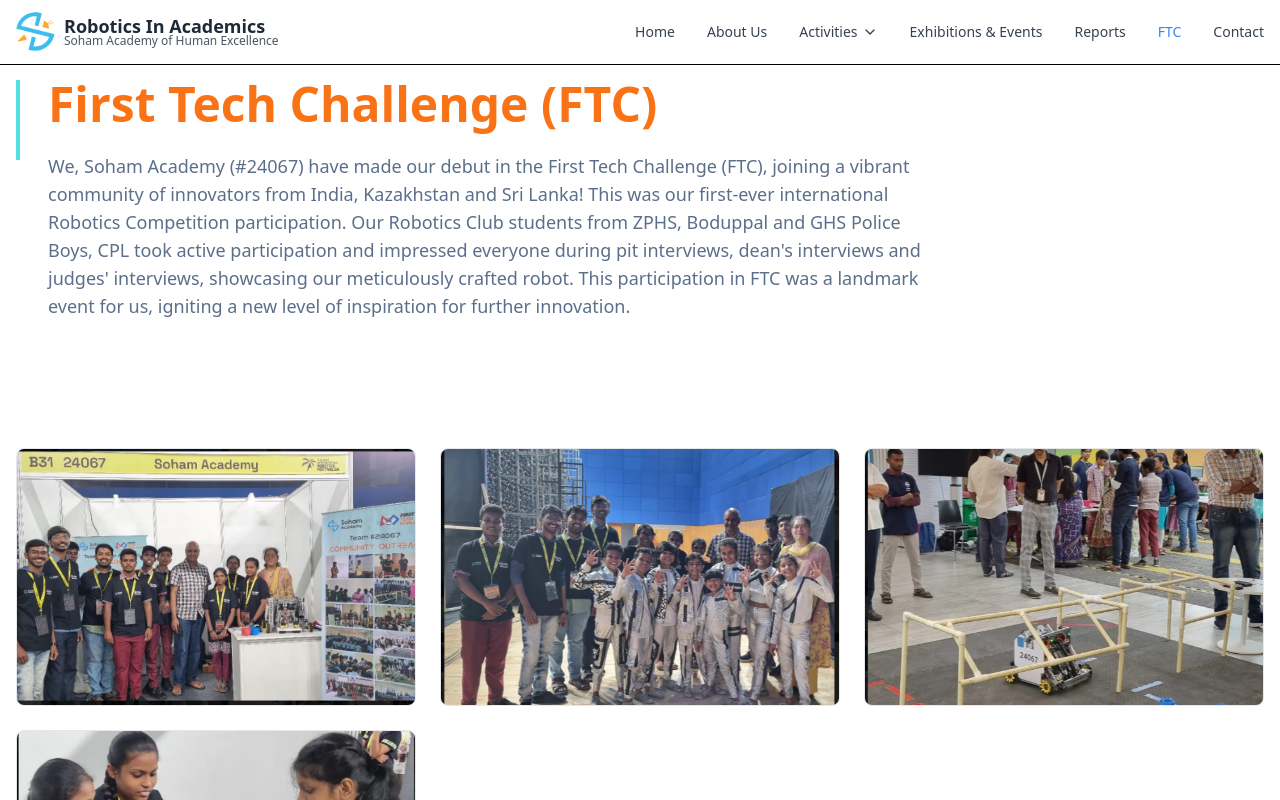
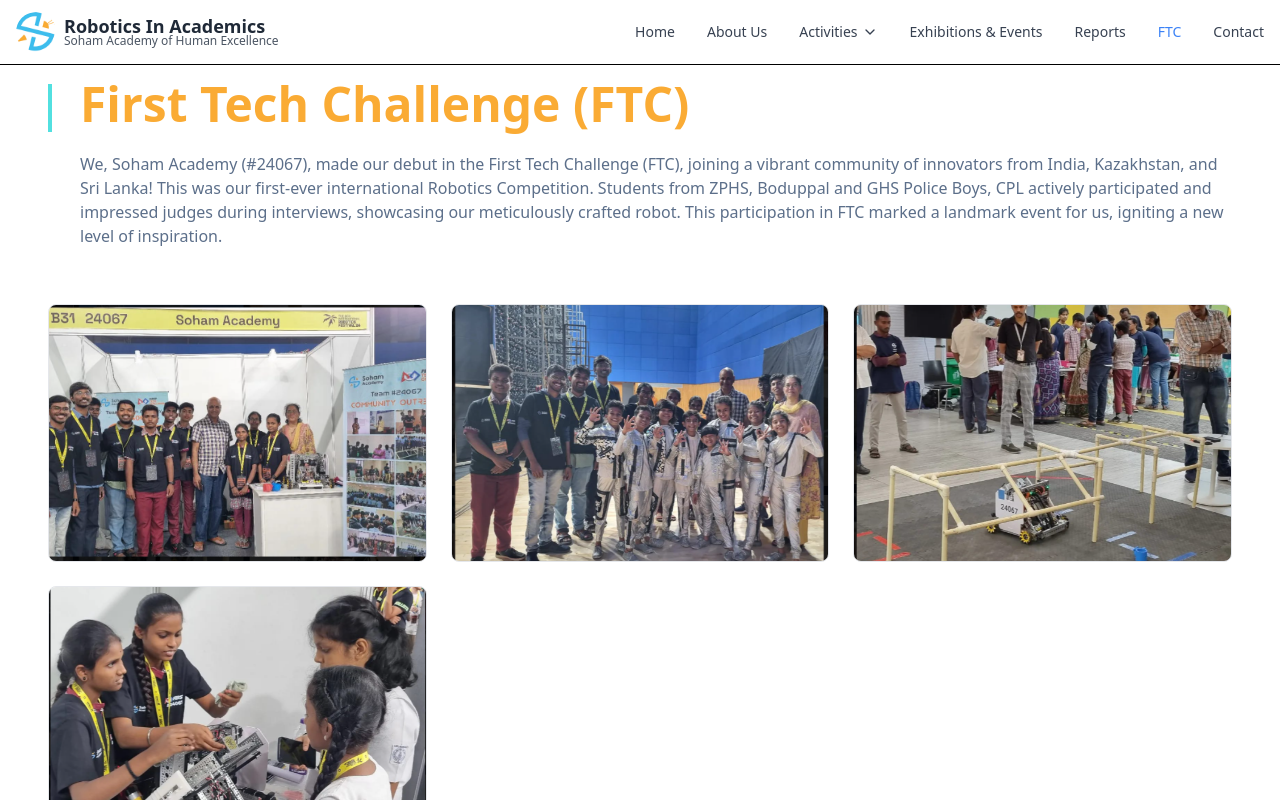
Before and after one commit to jp-sivaraju/Sohma-Academy-Home, a React (Vite) app: page /ftc in a window 1280 px wide. Shown: the top 800 px of the page. Built offline with nearby package versions, Linux system fonts and the light colour scheme.

Commit message:
FTC file updated

```diff
--- a/src/pages/FTC.tsx
+++ b/src/pages/FTC.tsx
@@ -2,23 +2,15 @@ import { useState } from "react";
 import Header from "@/components/Header";
 import Footer from "@/components/Footer";
 import { X } from "lucide-react";
-import ftc1 from "../assets/ftc1.png"
-
-import ftc2 from "../assets/ftc2.png"
-import ftc3 from "../assets/ftc3.png"
-import ftc4 from "../assets/ftc4.png"
-
+import ftc1 from "../assets/ftc1.png";
+import ftc2 from "../assets/ftc2.png";
+import ftc3 from "../assets/ftc3.png";
+import ftc4 from "../assets/ftc4.png";
 
 const FTC = () => {
   const [selectedImage, setSelectedImage] = useState<string | null>(null);
 
-  // Sample FTC images - these would be your actual competition photos
-  const ftcImages = [
-    ftc1,
-    ftc2,
-    ftc3,
-    ftc4
-  ];
+  const ftcImages = [ftc1, ftc2, ftc3, ftc4];
 
   const openLightbox = (imageSrc: string) => {
     setSelectedImage(imageSrc);
@@ -34,26 +26,29 @@ const FTC = () => {
 
       {/* Hero Section */}
       <section className="pt-20 pb-12 circuit-bg">
-        <div className="container mx-auto px-4">
-          <div className="relative">
-            <div className="absolute left-0 top-0 w-1 h-20 bg-primary animate-slide-up"></div>
-            <div className="pl-8">
-              <h1 className="text-4xl md:text-5xl  text-orange-500 font-bold mb-6 animate-fade-in">First Tech Challenge (FTC)</h1>
-              <p className="text-lg text-muted-foreground max-w-4xl animate-fade-in-delayed">
-                We, Soham Academy (#24067) have made our debut in the First Tech Challenge (FTC), joining a vibrant community of innovators from
-                India, Kazakhstan and Sri Lanka! This was our first-ever international Robotics Competition participation. Our Robotics Club students
-                from ZPHS, Boduppal and GHS Police Boys, CPL took active participation and impressed everyone during pit interviews, dean's
-                interviews and judges' interviews, showcasing our meticulously crafted robot. This participation in FTC was a landmark event for us,
-                igniting a new level of inspiration for further innovation.
-              </p>
-            </div>
+        <div className="container mx-auto px-6 md:px-12">
+          {/* Heading with cyan accent line */}
+          <div className="mb-6 flex items-start relative">
+            <div className="w-1 h-12 bg-primary animate-slide-up absolute left-0 top-1" />
+            <h1 className="text-4xl md:text-5xl font-bold pl-8 text-[#FAAB34] animate-fade-in">
+              First Tech Challenge (FTC)
+            </h1>
           </div>
+
+          {/* Description */}
+          <p className="text-base text-muted-foreground animate-fade-in-delayed pl-2 md:pl-8">
+
+            We, Soham Academy (#24067), made our debut in the First Tech Challenge (FTC), joining a vibrant community of innovators from
+            India, Kazakhstan, and Sri Lanka! This was our first-ever international Robotics Competition. Students from ZPHS, Boduppal and GHS
+            Police Boys, CPL actively participated and impressed judges during interviews, showcasing our meticulously crafted robot. This
+            participation in FTC marked a landmark event for us, igniting a new level of inspiration.
+          </p>
         </div>
       </section>
 
-      {/* Photo Gallery */}
-      <section className="py-20">
-        <div className="container mx-auto px-4">
+      {/* Gallery Section */}
+      <section className="py-2">
+        <div className="container mx-auto px-6 md:px-12">
           <div className="grid grid-cols-1 md:grid-cols-2 lg:grid-cols-3 gap-6">
             {ftcImages.map((image, index) => (
               <div
@@ -78,20 +73,25 @@ const FTC = () => {
         </div>
       </section>
 
-      {/* Enhanced Lightbox Modal */}
+      {/* Lightbox Modal */}
       {selectedImage && (
         <div className="fixed inset-0 z-50 bg-black/95 flex items-center justify-center p-4" onClick={closeLightbox}>
           <div className="relative max-w-5xl max-h-[95vh] w-full">
-            {/* Control Bar */}
+            {/* Lightbox Control Bar */}
             <div className="absolute -top-16 left-0 right-0 flex items-center justify-between text-white z-10">
               <div className="flex items-center space-x-4">
                 <button
-                  onClick={() => window.open(selectedImage, '_blank')}
+                  onClick={() => window.open(selectedImage, "_blank")}
                   className="flex items-center space-x-2 px-3 py-2 bg-white/10 hover:bg-white/20 rounded-lg transition-colors"
                   title="Open in new tab"
                 >
                   <svg className="w-5 h-5" fill="none" stroke="currentColor" viewBox="0 0 24 24">
-                    <path strokeLinecap="round" strokeLinejoin="round" strokeWidth={2} d="M10 6H6a2 2 0 00-2 2v10a2 2 0 002 2h10a2 2 0 002-2v-4M14 4h6m0 0v6m0-6L10 14" />
+                    <path
+                      strokeLinecap="round"
+                      strokeLinejoin="round"
+                      strokeWidth={2}
+                      d="M10 6H6a2 2 0 00-2 2v10a2 2 0 002 2h10a2 2 0 002-2v-4M14 4h6m0 0v6m0-6L10 14"
+                    />
                   </svg>
                   <span className="text-sm">Open</span>
                 </button>
@@ -100,8 +100,8 @@ const FTC = () => {
                   onClick={() => {
                     if (navigator.share) {
                       navigator.share({
-                        title: 'FTC Competition Image',
-                        url: selectedImage
+                        title: "FTC Competition Image",
+                        url: selectedImage,
                       });
                     } else {
                       navigator.clipboard.writeText(selectedImage);
@@ -111,7 +111,12 @@ const FTC = () => {
                   title="Share"
                 >
                   <svg className="w-5 h-5" fill="none" stroke="currentColor" viewBox="0 0 24 24">
-                    <path strokeLinecap="round" strokeLinejoin="round" strokeWidth={2} d="M8.684 13.342C8.886 12.938 9 12.482 9 12c0-.482-.114-.938-.316-1.342m0 2.684a3 3 0 110-2.684m0 2.684l6.632 3.316m-6.632-6l6.632-3.316m0 0a3 3 0 105.367-2.684 3 3 0 00-5.367 2.684zm0 9.316a3 3 0 105.367 2.684 3 3 0 00-5.367-2.684z" />
+                    <path
+                      strokeLinecap="round"
+                      strokeLinejoin="round"
+                      strokeWidth={2}
+                      d="M8.684 13.342C8.886 12.938 9 12.482 9 12c0-.482-.114-.938-.316-1.342m0 2.684a3 3 0 110-2.684m0 2.684l6.632 3.316m-6.632-6l6.632-3.316m0 0a3 3 0 105.367-2.684 3 3 0 00-5.367 2.684zm0 9.316a3 3 0 105.367 2.684 3 3 0 00-5.367-2.684z"
+                    />
                   </svg>
                   <span className="text-sm">Share</span>
                 </button>
@@ -127,7 +132,7 @@ const FTC = () => {
               </button>
             </div>
 
-            {/* Image Container with Zoom */}
+            {/* Zoomable Image */}
             <div className="relative group">
               <img
                 src={selectedImage}
@@ -135,19 +140,22 @@ const FTC = () => {
                 className="w-full h-full object-contain rounded-lg transition-transform duration-300 cursor-zoom-in hover:scale-105"
                 onClick={(e) => e.stopPropagation()}
               />
-
-              {/* Zoom Indicator */}
               <div className="absolute bottom-4 right-4 bg-black/50 text-white px-3 py-2 rounded-lg opacity-0 group-hover:opacity-100 transition-opacity">
                 <div className="flex items-center space-x-2">
                   <svg className="w-4 h-4" fill="none" stroke="currentColor" viewBox="0 0 24 24">
-                    <path strokeLinecap="round" strokeLinejoin="round" strokeWidth={2} d="M21 21l-6-6m2-5a7 7 0 11-14 0 7 7 0 0114 0zM10 7v3m0 0v3m0-3h3m-3 0H7" />
+                    <path
+                      strokeLinecap="round"
+                      strokeLinejoin="round"
+                      strokeWidth={2}
+                      d="M21 21l-6-6m2-5a7 7 0 11-14 0 7 7 0 0114 0zM10 7v3m0 0v3m0-3h3m-3 0H7"
+                    />
                   </svg>
                   <span className="text-sm">Click to zoom</span>
                 </div>
               </div>
             </div>
 
-            {/* Navigation Arrows */}
+            {/* Prev / Next Arrows */}
             {ftcImages.length > 1 && (
               <>
                 <button
```
